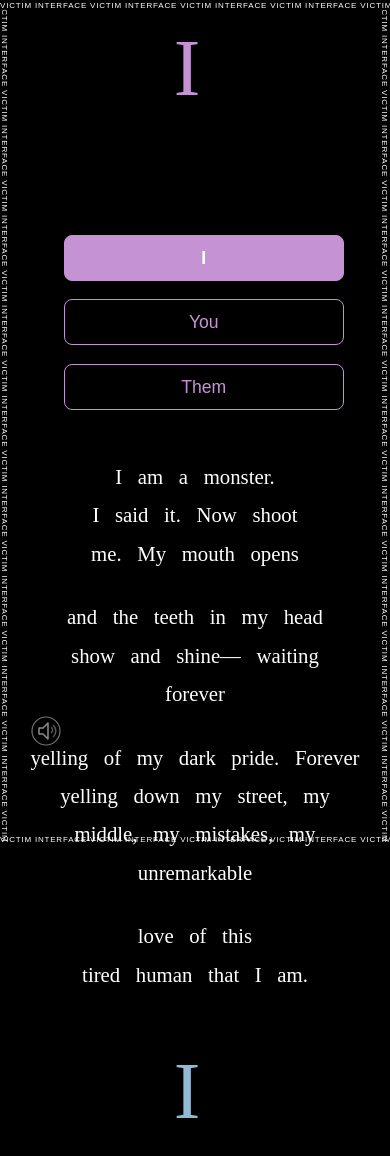
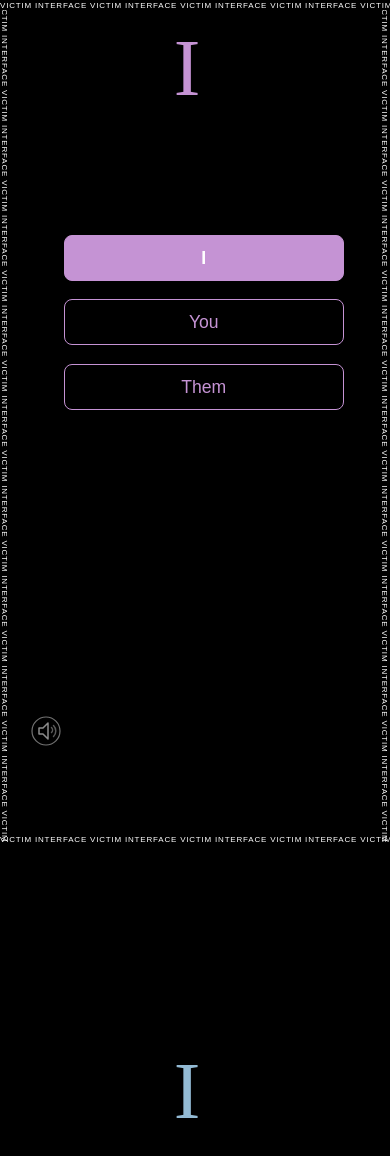
Before and after one commit to wlongmire/victim-interface, a React (Vite) app: page / in a window 390 px wide. Shown: the top 1156 px of the page. Built offline with nearby package versions, Linux system fonts and the light colour scheme.

Commit message:
feat: poem slides in from side on mobile

```diff
--- a/src/VictimInterface.jsx
+++ b/src/VictimInterface.jsx
@@ -372,7 +372,21 @@ export default function VictimInterface() {
 						   justifyContent: 'center',
 					   }}>
 							{/* Color-coded poem (base layer) */}
-							<Poem color={centerPanel.colorMode === "black" ? "#fff" : "#000"} $opacity={poemOpacity} style={{ transition: 'opacity 3s' }}>
+							<Poem
+								color={centerPanel.colorMode === "black" ? "#fff" : "#000"}
+								$opacity={poemOpacity}
+								style={{
+									transition: 'opacity 3s, transform 0.7s',
+									pointerEvents: poemOpacity === 0 ? 'none' : 'auto',
+									transform: (() => {
+										if (typeof window !== 'undefined' && window.innerWidth <= 1075) {
+											return poemOpacity === 0 ? 'translateX(100vw)' : 'translateX(0)';
+										} else {
+											return poemOpacity === 0 ? 'translateY(100vh)' : 'none';
+										}
+									})(),
+								}}
+							>
 								{poem.map((line, idx) =>
 									renderPoemLine(
 										line,
@@ -386,21 +400,30 @@ export default function VictimInterface() {
 								)}
 							</Poem>
 							{/* White overlay poem (fades in above) */}
-							<div style={{
+							<div
+								style={{
 									position: 'absolute',
 									top: 0,
 									left: 0,
 									width: '100%',
 									height: '100%',
-								pointerEvents: 'none',
+									pointerEvents: (centerPanel.showVideo ? centerOverlay : whitePoemOpacity) === 0 || poemOpacity === 0 ? 'none' : 'auto',
 									display: 'flex',
 									flexDirection: 'column',
 									alignItems: 'center',
 									justifyContent: 'center',
 									opacity: centerPanel.showVideo ? centerOverlay : whitePoemOpacity,
-								transition: 'opacity 0.7s',
-								zIndex: 2
-							}}>
+									transition: 'opacity 0.7s, transform 0.7s',
+									zIndex: 2,
+									transform: (() => {
+										if (typeof window !== 'undefined' && window.innerWidth <= 1075) {
+											return poemOpacity === 0 ? 'translateX(100vw)' : 'translateX(0)';
+										} else {
+											return poemOpacity === 0 ? 'translateY(100vh)' : 'none';
+										}
+									})(),
+								}}
+							>
 								<Poem color="#fff" $opacity={1}>
 									{poem.map((line, idx) =>
 										renderPoemLine(
```
Lines whose indentation alone changed are shown as unchanged.
